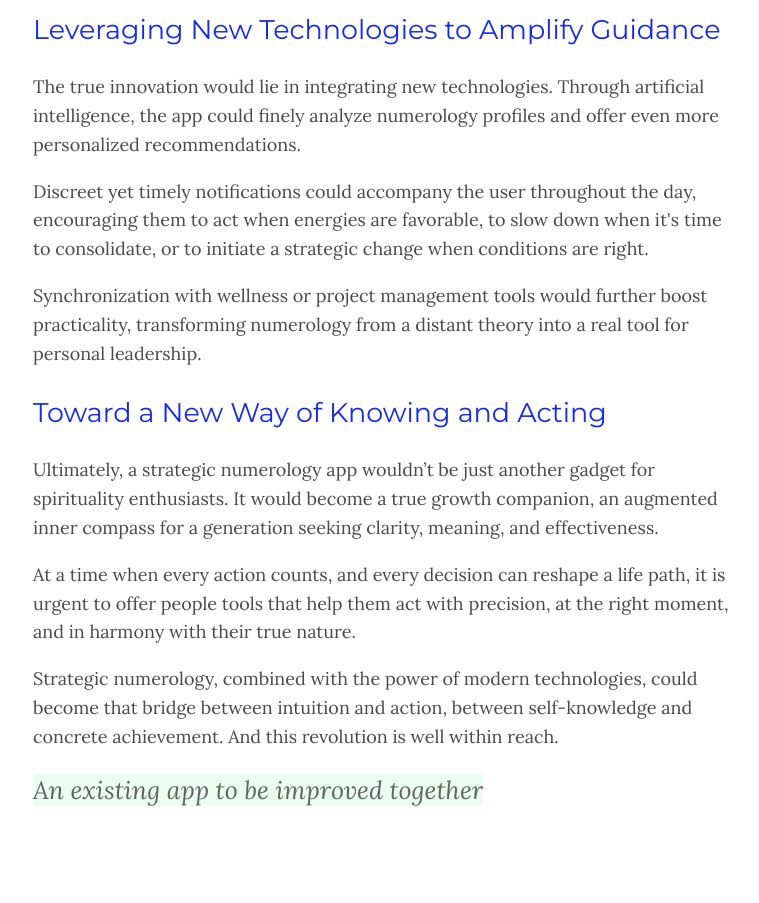
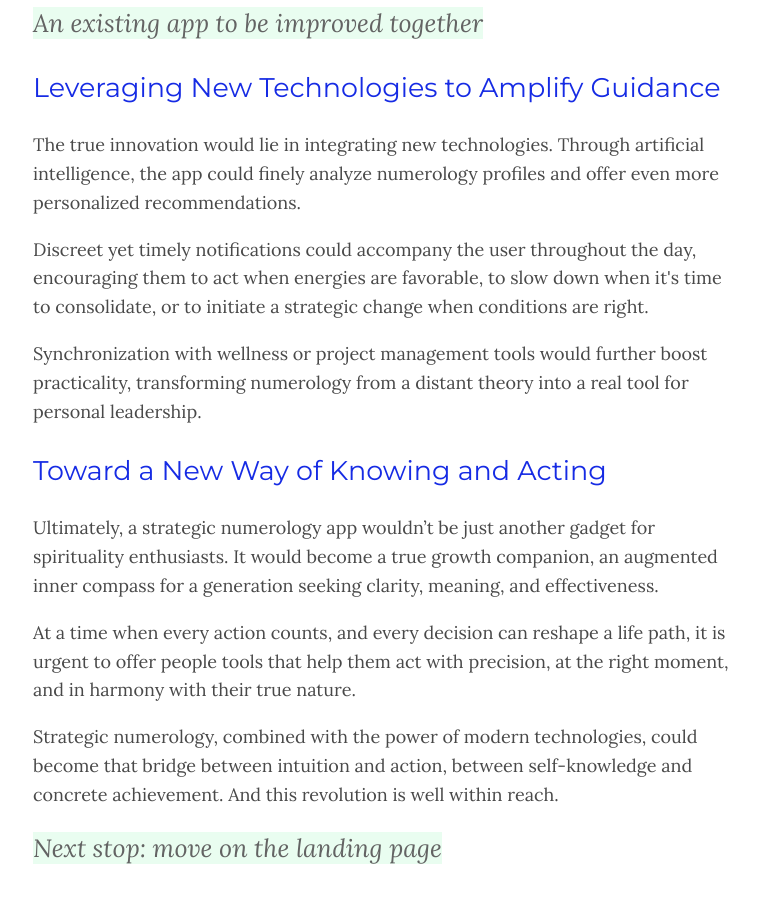
Before and after one commit to Architecht25/medium-article, a plain HTML site: page index.html in a window 1280 px wide. Shown: the part 1897-2800 px from the top of the page, without its empty margins (257-1016 px from the left). Before the commit the page ends 2757 px from the top, so only its background shows below. Drawn offline with Linux system fonts and the light colour scheme.

Commit message:
step one over four

```diff
--- a/index.html
+++ b/index.html
@@ -43,6 +43,8 @@
         Rather than adding to the noise, the app would simplify, structure, and energize the use of numerology to become a lever for action and success.
         </p>
 
+      <a href="https://portail.numstrat.fr/login/" target="_blank" class="link-medium">An existing app to be improved together</a>
+
       <h2>Leveraging New Technologies to Amplify Guidance</h2>
         <p>
         The true innovation would lie in integrating new technologies. Through artificial intelligence, the app could finely analyze numerology profiles and offer even more personalized recommendations.
@@ -66,7 +68,8 @@
           Strategic numerology, combined with the power of modern technologies, could become that bridge between intuition and action, between self-knowledge and concrete achievement. And this revolution is well within reach.
           </p>
 
-        <a href="https://portail.numstrat.fr/login/" target="_blank" class="link-medium">An existing app to be improved together</a>
+        <a href="https://architecht25.github.io/landing/" target="_blank" class="link-medium">Next stop: move on the landing page</a>
+
     </div>
   </body>
 </html>
```
